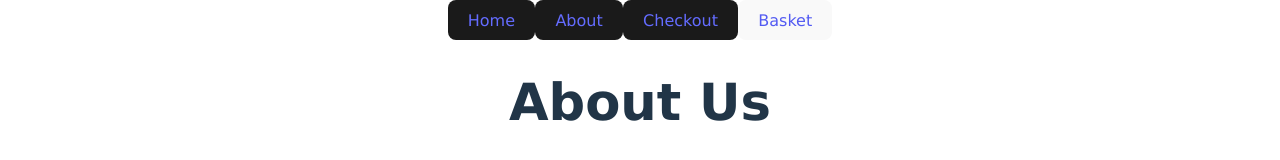
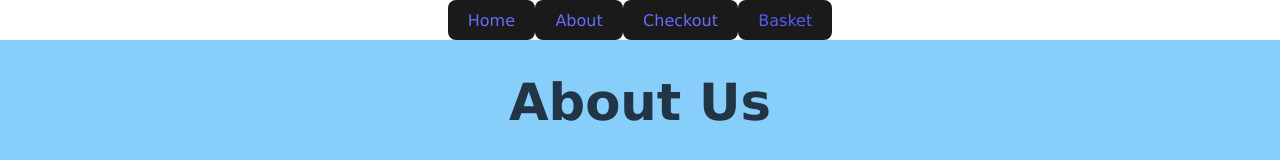
Before and after one commit to MarkHorton02/Cats4Lyfe, a React (Vite) app: page /About in a window 1280 px wide. Shown: the top 160 px of the page. Built offline with nearby package versions, Linux system fonts and the light colour scheme.

Commit message:
fully working incl. background

```diff
--- a/src/App.css
+++ b/src/App.css
@@ -1,9 +1,22 @@
 #root {
   max-width: 1280px;
   margin: 0 auto;
-
+  background-color: lightskyblue;
   text-align: center;
   font-family: Verdana, Tahoma, sans-serif;
+  width: 100vw;
+}
+
+button, a {
+  border-radius: 8px;
+  border: 1px solid transparent;
+  padding: 0.6em 1.2em;
+  font-size: 1em;
+  font-weight: 500;
+  font-family: inherit;
+  background-color: #1a1a1a;
+  cursor: pointer;
+  transition: border-color 0.25s;
 }
 
 .navBar {
--- a/src/App.jsx
+++ b/src/App.jsx
@@ -1,4 +1,5 @@
 import { useState, useRef } from 'react'
+import './index.css'
 import './App.css'
 import { Routes, Route, Link, useNavigate } from 'react-router-dom'
 import About from './pages/About'
```
